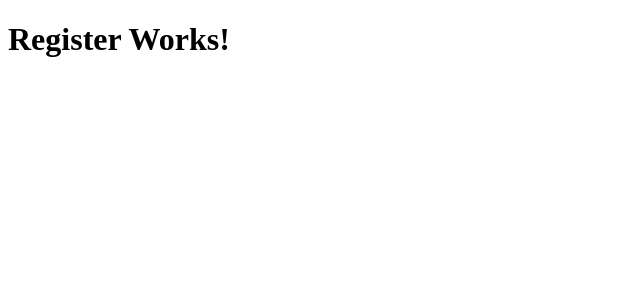
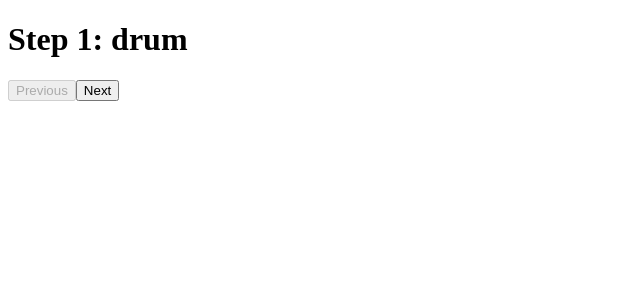
Before and after one commit to sana6667/socialNetwork, a React (Vite) app in the folder frontend/: page /register in a window 1280 px wide. Shown: the top 300 px of the page, without its empty margins (0-640 px from the left). Built offline with nearby package versions, Linux system fonts and the light colour scheme.

Commit message:
Added registration form

```diff
--- a/frontend/src/pages/Auth/Register/Register.tsx
+++ b/frontend/src/pages/Auth/Register/Register.tsx
@@ -1,3 +1,35 @@
+import { useState } from "react";
+import { Step1 } from "./Steps/Step1";
+import { Step2 } from "./Steps/Step2";
+import { Step3 } from "./Steps/Step3";
+
 export const Register = () => {
-  return <h1>Register Page </h1>;
-}
+  const [currentStep, setCurrentStep] = useState(1);
+
+  const newStep = () => setCurrentStep((prev) => prev + 1);
+  const prevStep = () => setCurrentStep((prev) => prev - 1);
+
+  const renderStep = () => {
+    switch (currentStep) {
+      case 1:
+        return <Step1 />;
+      case 2:
+        return <Step2 />;
+      case 3:
+        return <Step3 />;
+      default:
+        return <h1>Unknown Step</h1>;
+    }
+  };
+  return (
+  <div className="Register-container">
+    {renderStep()}
+    <button onClick={prevStep} disabled={currentStep === 1}>
+      Previous
+    </button>
+    <button onClick={newStep} disabled={currentStep === 3}>
+      Next
+    </button>
+  </div>
+  );
+};
--- /dev/null
+++ b/frontend/src/pages/Auth/Register/Steps/Step1.tsx
@@ -0,0 +1,7 @@
+export const Step1 = () => {
+  return (
+    <div>
+      <h1>Step 1: drum</h1>
+    </div>
+  );
+}
--- /dev/null
+++ b/frontend/src/pages/Auth/Register/Steps/Step2.tsx
@@ -0,0 +1,7 @@
+export const Step2 = () => {
+  return (
+    <div>
+      <h1>Step 2: Profile Details</h1>
+    </div>
+  );
+}
--- /dev/null
+++ b/frontend/src/pages/Auth/Register/Steps/Step3.tsx
@@ -0,0 +1,7 @@
+export const Step3 = () => {
+  return (
+    <div>
+      <h1>Step 3: Preferences</h1>
+    </div>
+  );
+}
--- a/frontend/src/routes/index.tsx
+++ b/frontend/src/routes/index.tsx
@@ -1,18 +1,11 @@
-/* eslint-disable @typescript-eslint/no-unused-vars */
 // src/routes/index.tsx
 import { createBrowserRouter } from 'react-router-dom';
 import { authRoutes } from './authRoutes';
 import { mainRoutes } from './mainRoutes';
 
 export const router = createBrowserRouter([
-  {
-    path: '/',
-    element: <h1>Home Works!</h1>,
-  },
-  {
-    path: '/register',
-    element: <h1>Register Works!</h1>,
-  },
+  ...authRoutes,
+  ...mainRoutes,
   {
     path: '*',
     element: <h1>404 Not Found</h1>,
```
